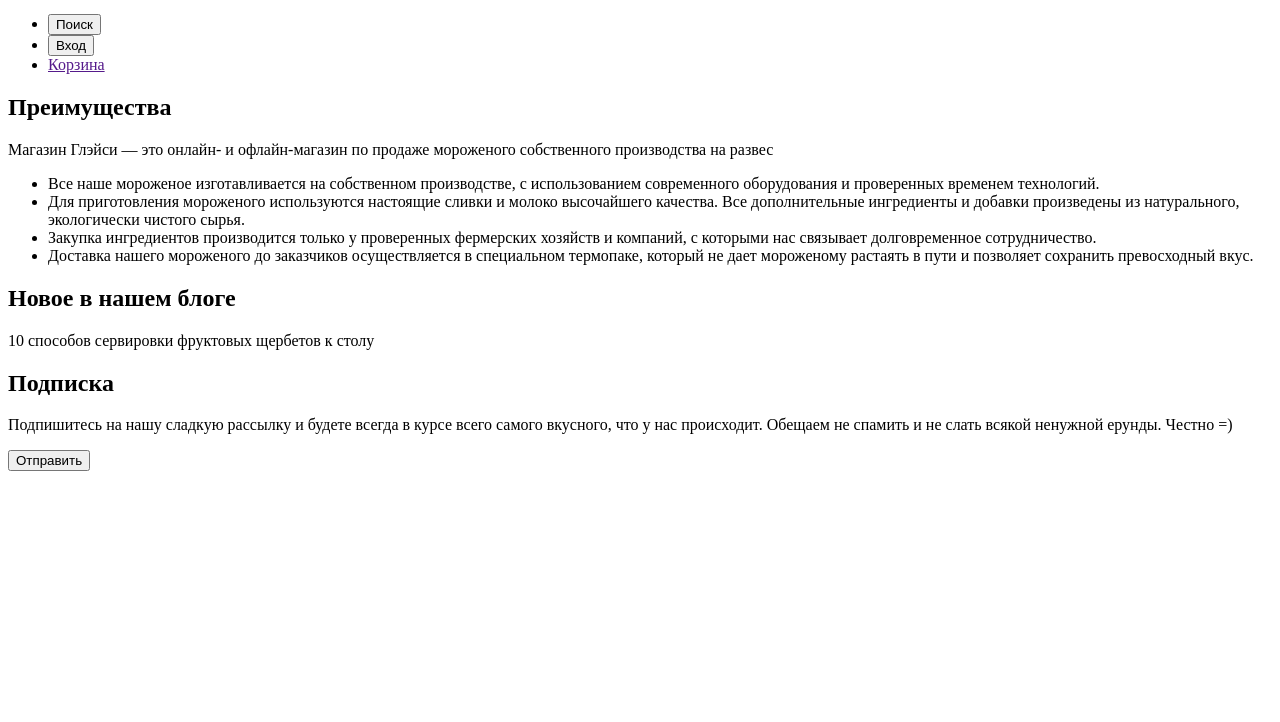
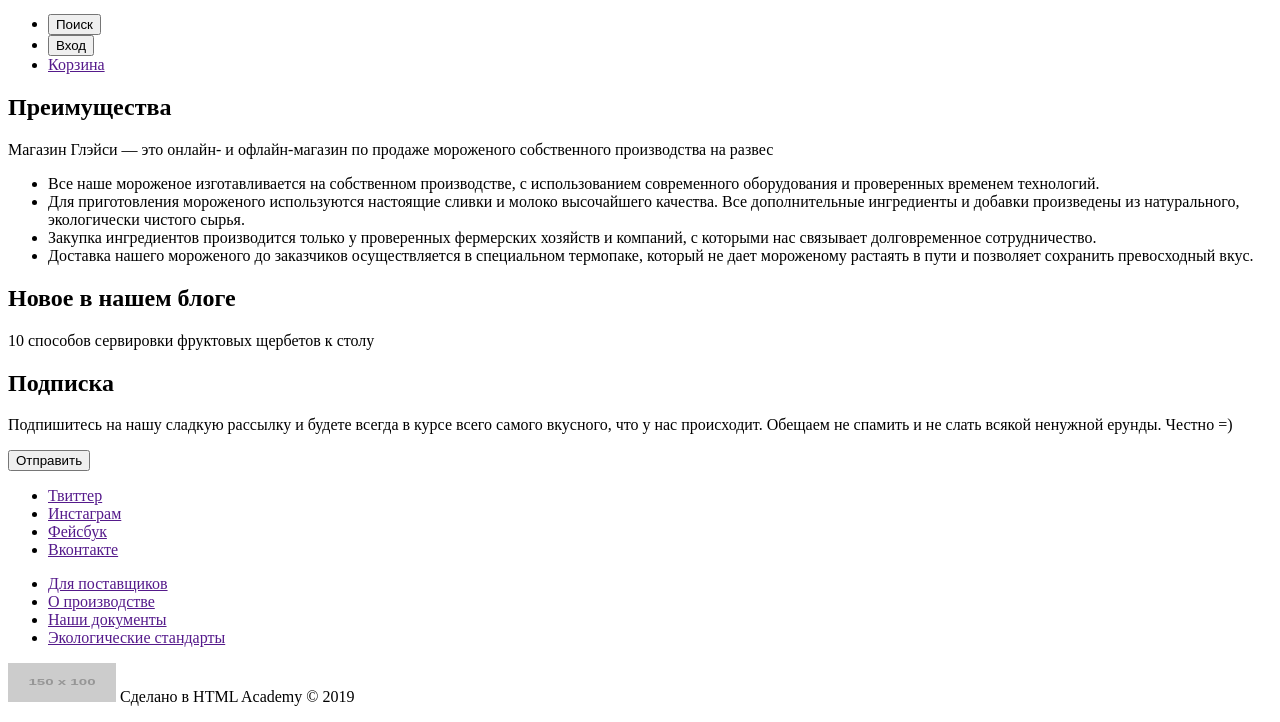
Before and after one commit to avkoltovich/1039795-gllacy-26, a plain HTML site: page index.html in a window 1280 px wide. Shown: the part 148-870 px from the top of the page. Before the commit the page ends 800 px from the top, so only its background shows below. Drawn offline with Linux system fonts and the light colour scheme; placeholder pictures from the web are drawn by us.

Commit message:
Добавил footer

```diff
--- a/index.html
+++ b/index.html
@@ -61,7 +61,25 @@
       <button type="button">Отправить</button>
     </p>
   </section>
-
+  <footer>
+    <ul>
+      <li><a href="">Твиттер</a></li>
+      <li><a href="">Инстаграм</a></li>
+      <li><a href="">Фейсбук</a></li>
+      <li><a href="">Вконтакте</a></li>
+    </ul>
+    <ul>
+      <li><a href="">Для поставщиков</a></li>
+      <li><a href="">О производстве</a></li>
+      <li><a href="">Наши документы</a></li>
+      <li><a href="">Экологические стандарты</a></li>
+    </ul>
+    <p>
+      <a href="https://htmlacademy.ru"><img src="https://via.placeholder.com/150x100" width="108" height="39"
+          alt="html academy"></a>
+      Сделано в HTML Academy © 2019
+    </p>
+  </footer>
 
 </body>
 
```
